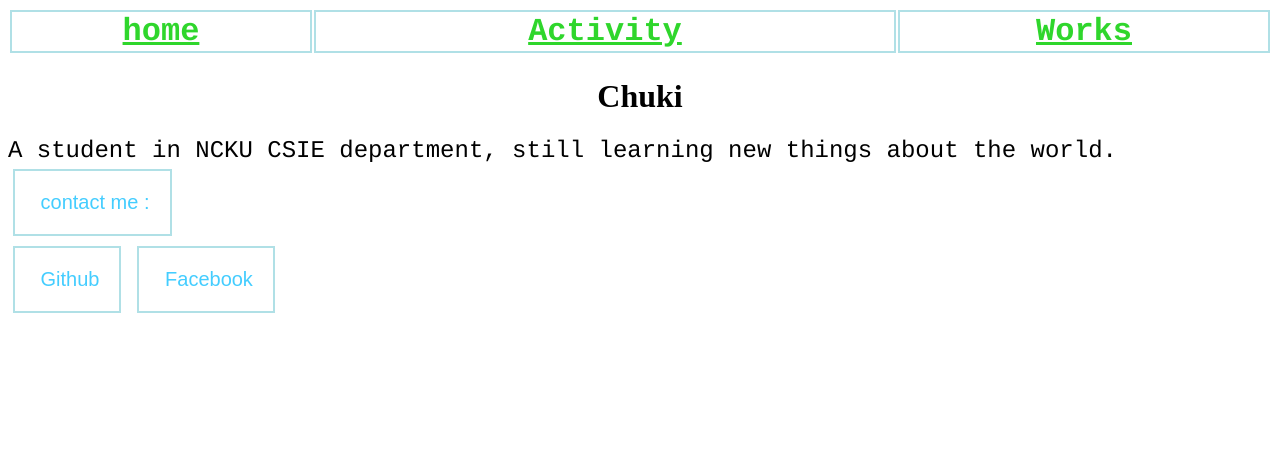
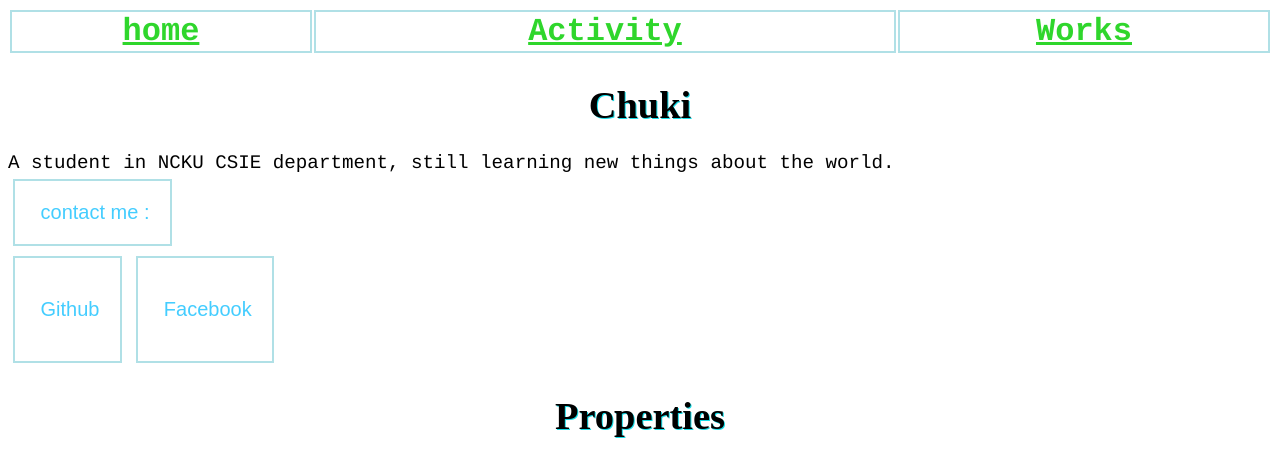
Before and after one commit to hangalice2156/hangalice2156.github.io, a plain HTML site: page index.html in a window 1280 px wide. Both pictures are taken after a click on the button "contact me :". Drawn offline with Linux system fonts and the light colour scheme.

Commit message:
button and work update

```diff
--- a/index.html
+++ b/index.html
@@ -4,7 +4,7 @@
 		<meta charset="UTF-8">
 		<meta name = "discription" content = "NCKU web design first homework">
 		<meta name = "author" content = "Chuki">
-		<meta name = "keywords" content = "HTML,CSS,JavaScript">
+		<meta name = "keywords" content = "HTML,CSS,JavaScript,NCKU,WebDesign">
 		<meta name = "viewpoint" content = "width = divice-width, initial-scale = 1.0">
 		<link rel = "icon" type = "image/png" href = "friends.jpg">
 		<link href="style.css" rel="stylesheet" type="text/css">
@@ -29,39 +29,40 @@
 		</div>
 
 		<div id = "maincontent">
-			<h1 style = "text-align: center; text-shadow: #17dde8">Chuki</h1>
-			<font style = "font-size: 150%">
+			<h1>Chuki</h1>
 			<div id = "selfintro">
 				<font style = "font-family: courier;">
 				A student in NCKU CSIE department, still learning new things about the world.
 				</font>
 				<br>
-				<button class = "button" onclick = "DisplayInfo()">
+				<button class = "button" id = "contact" onclick = "DisplayInfo()">
 					<img src = "friends.jpg">
 					contact me :
 				</button>
 				<br>
-				<button class = "button" id = "github" style = "display:none" onclick = "location.href = 'https://github.com/hangalice2156' ">
+				<button class = "button" id = "github" style = "padding: 0px; overflow: hidden;" onclick = "location.href = 'https://github.com/hangalice2156' ">
 					<img src = "Github_img.png">
-					Github
+					<p id = "buttoncontent1" style = "display: none;">Github</p>
 				</button>
-				<button class = "button" id = "facebook" style = "display:none" onclick = "location.href = 'https://www.facebook.com/hong.l.jie.5' ">
+				<button class = "button" id = "facebook" style = "padding: 0px; overflow: hidden;" onclick = "location.href = 'https://www.facebook.com/hong.l.jie.5' ">
 					<img src = "Facebook_img.png">
-					Facebook
+					<p id = "buttoncontent2" style = "display: none;">Facebook</p>
 				</button>
 			</div>
 
-			<div id = "properities">
+			<div id = "properties">
+				<h1>Properties</h1>
 			</div>
 		</div>
 
 		<script>
 		function DisplayInfo()
 		{
-			document.getElementById("github").style = "display: inline-block; transition: 1s"
-			document.getElementById("facebook").style = "display: inline-block; transition: 1s"
+			document.getElementById("github").style = "transition: 1s; padding: 20px;;"
+			document.getElementById("facebook").style = "transition: 1s; padding: 20px;"
+			document.getElementById("buttoncontent1").style = " display: inline-block;"
+			document.getElementById("buttoncontent2").style = " display: inline-block;"
 		}
-
 		</script>
 	</body>
 </html>
--- a/style.css
+++ b/style.css
@@ -1,6 +1,13 @@
 		body
 		{
 			background-color: #ffffff;
+			font-size: 120%;
+		}
+
+		h1
+		{
+			text-shadow: 1px 1px #17dde8;
+			text-align: center;
 		}
 
 		#topmenu th
@@ -42,6 +49,7 @@
 		{
 			width: 0px;
 			height: 0px;
+			transition:width 1s;
 		}
 
 		.button:hover
@@ -53,5 +61,4 @@
 		{
 			width: 17px;
 			height: 17px;
-			transition:width 1s;
 		}
```
Also changed, not shown: works.html (+17 -0 lines), prototype.jpg (added).
